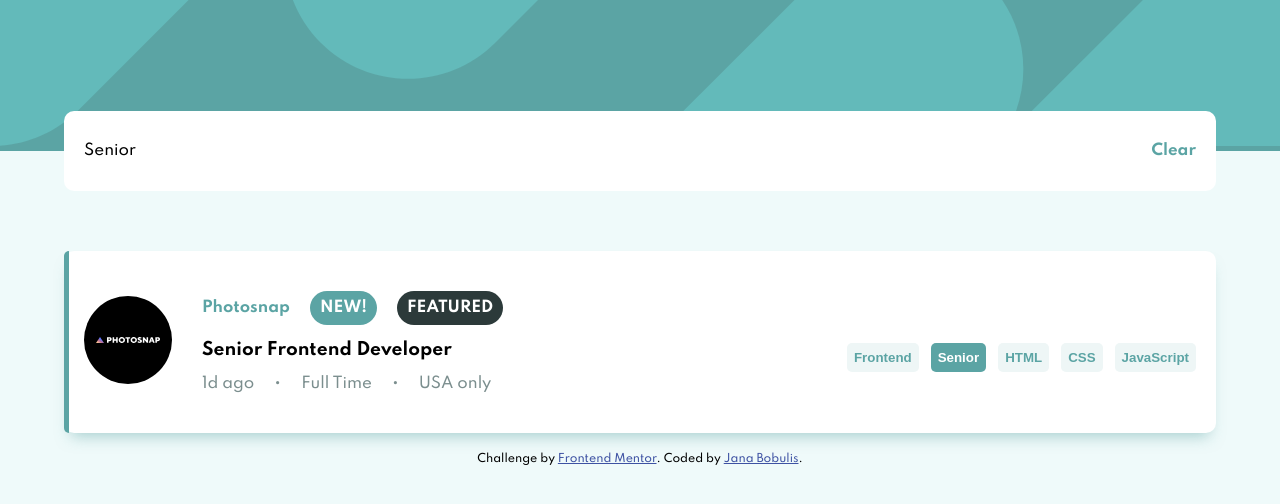
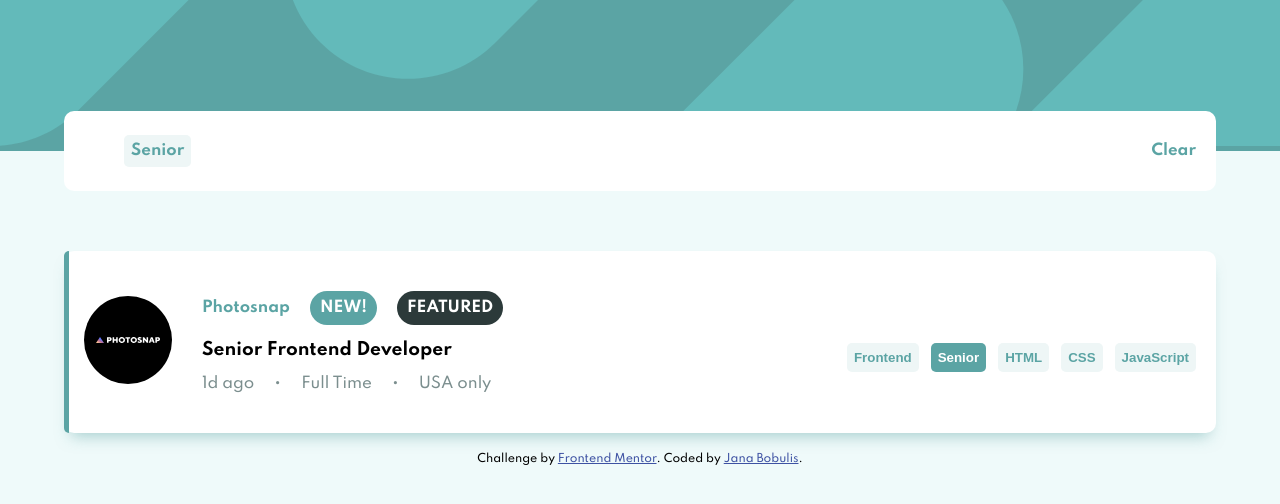
Before and after one commit to JanaBobulis/Job-Listing-With-Filtering, a plain HTML site: page index.html in a window 1280 px wide. Both pictures are taken after a click on the button "Senior". Drawn offline with nearby package versions, Linux system fonts and the light colour scheme.

Commit message:
filtering and returning matching element

```diff
--- a/app.js
+++ b/app.js
@@ -4,39 +4,46 @@ const itemValues = [...document.querySelectorAll(".selector")];
 
 //filters elements depending on the value that has been clicked
 let buttons = document.querySelectorAll("button");
-
 const parentContainer = document.querySelectorAll(".item");
-
 let resultsParentElement = document.querySelector(".filters");
 
 //loops through all buttons
 buttons.forEach((button) => {
-  button.addEventListener('click', (e) => {
-
+ button.addEventListener('click', (e) => {
     resultsParentElement.style.opacity = "1";
     let results = document.querySelector(".filtered-items")
     const filter = e.target.dataset.filter;
+
+    //checking if filtered array/set has the same value as clicked element, if so the value is returned and not being executed
+    if(selectedFilters.has(filter)) {
+      return;
+    }
 
     selectedFilters.add(filter)
     let array = Array.from(selectedFilters);
 
     results.innerHTML += `
-    <div class="element-item ${filter}" data-filter="${filter}">
+    <li class="element-item ${filter}" data-filter="${filter}">
         ${button.innerHTML}
-    </div>
+    </li>
     `;
+
+    const btnInnerHtml = button.innerHTML
+    const btnInnerHtmlArray = Array.from(button.innerHTML)
 
     //loops through parent elements of the button elements (the whole container)
     parentContainer.forEach((item) => {
+      // console.log(item, 'item')
         if (item.classList.contains(filter)) {
           return;
-
         } else {
           item.classList.add('inactive');
+          item.classList.remove('active');
         }
     })
 
     let closeButton = [...document.querySelectorAll(".element-item")];
+
     //loops through filtered buttons
     closeButton.forEach((activeButton) => {
       activeButton.addEventListener('click', (e) => {
@@ -46,7 +53,6 @@ buttons.forEach((button) => {
         const filter2 = activeButton.dataset.filter;
 
         if(selectedFilters.has(filter2)) {
-          console.log(filter2)
           activeButton.remove(filter2);
           selectedFilters.delete(filter2);
         }
@@ -56,12 +62,8 @@ buttons.forEach((button) => {
         }
 
         parentContainer.forEach((item) => {
-
-
             let array2 = Array.from(selectedFilters);
             let classes = [... item.classList]
-            console.log(classes)
-            console.log(array2)
 
 
             const containsAll = array2.every(element => {
@@ -73,7 +75,6 @@ buttons.forEach((button) => {
               item.classList.add('active');
               item.classList.remove('inactive');
             }
-            console.log(containsAll)
 
             if(array2.length === 0) {
               console.log('length is 0')
@@ -83,8 +84,6 @@ buttons.forEach((button) => {
             }
         })
       })})
-
-
 
     //clears all selected elements on one click
     const clearAll = document.querySelector(".clear");
--- a/index.html
+++ b/index.html
@@ -41,12 +41,13 @@
       <img src="/images/bg-header-desktop.svg">
     </div>
     <div class="filters flex flex-jc-sb">
-      <div class="filtered-items flex"></div>
+      <ul class="filtered-items flex"></ul>
       <div class="clear">
         <span>Clear</span>
       </div>
     </div>
   </header>
+  <div class="item-container">
   <!-- Item Start -->
   <div class="item flex frontend senior html css javascript" data-item="frontend senior html css javascript">
 
@@ -544,6 +545,7 @@
 
   </div>
   <!-- Item End -->
+</div>
 
   <div class="attribution">
     Challenge by <a href="https://www.frontendmentor.io?ref=challenge" target="_blank">Frontend Mentor</a>.
--- a/scss/_main.scss
+++ b/scss/_main.scss
@@ -75,6 +75,9 @@ header {
     }
 }
 
+.item-container {
+    margin-top: 100px;
+}
 .item {
     position: relative;
     margin: 0 auto;
@@ -87,9 +90,6 @@ header {
     flex-direction: column;
     margin-top: 50px;
 
-    &:first-of-type {
-        margin-top: 100px;
-    }
 
     &.inactive {
         display: none;
@@ -262,3 +262,15 @@ header {
 .active {
     display: flex;
 }
+
+.filtered-items {
+    .element-item {
+        background-color: #eef6f6;
+    color: #5ba4a4;
+    font-weight: 700;
+    padding: 7px;
+    border-radius: 5px;
+    border: none;
+    cursor: pointer;
+}
+    }
```
Also changed, not shown: dist/style.css.
